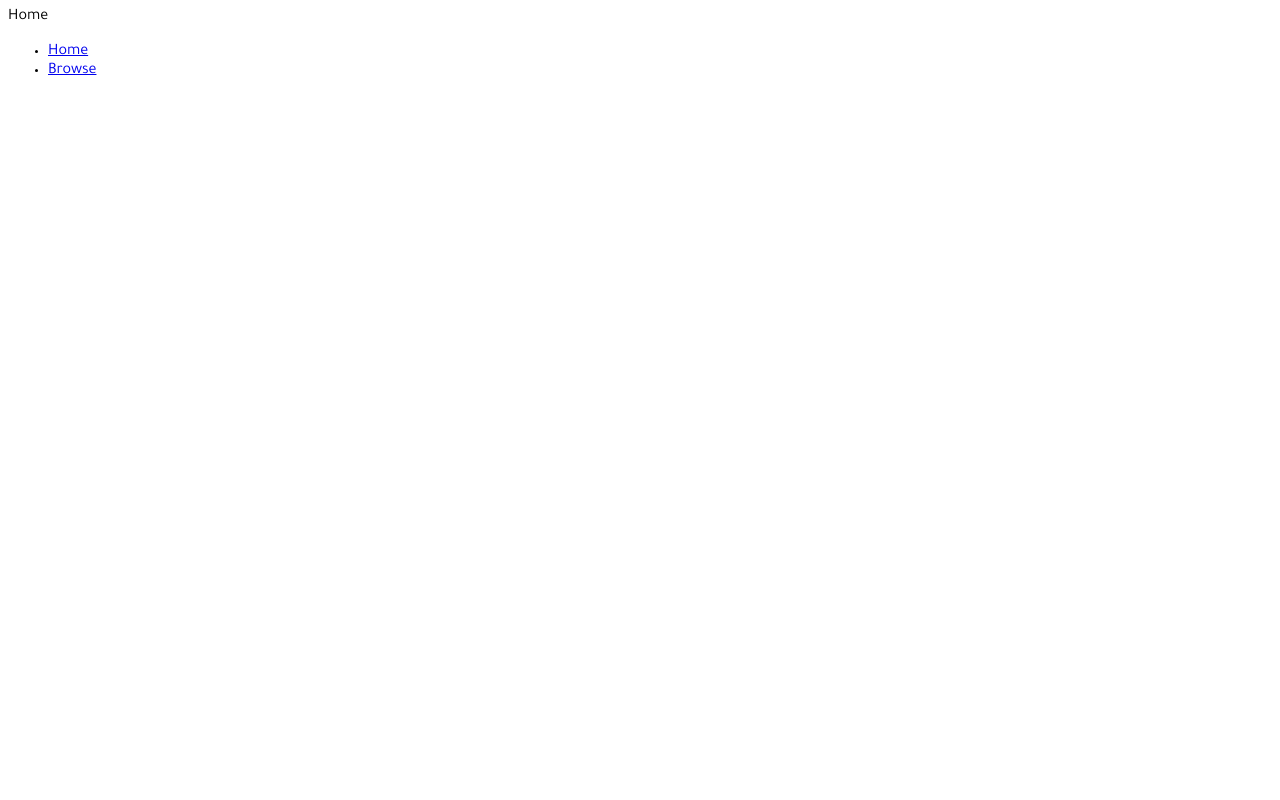
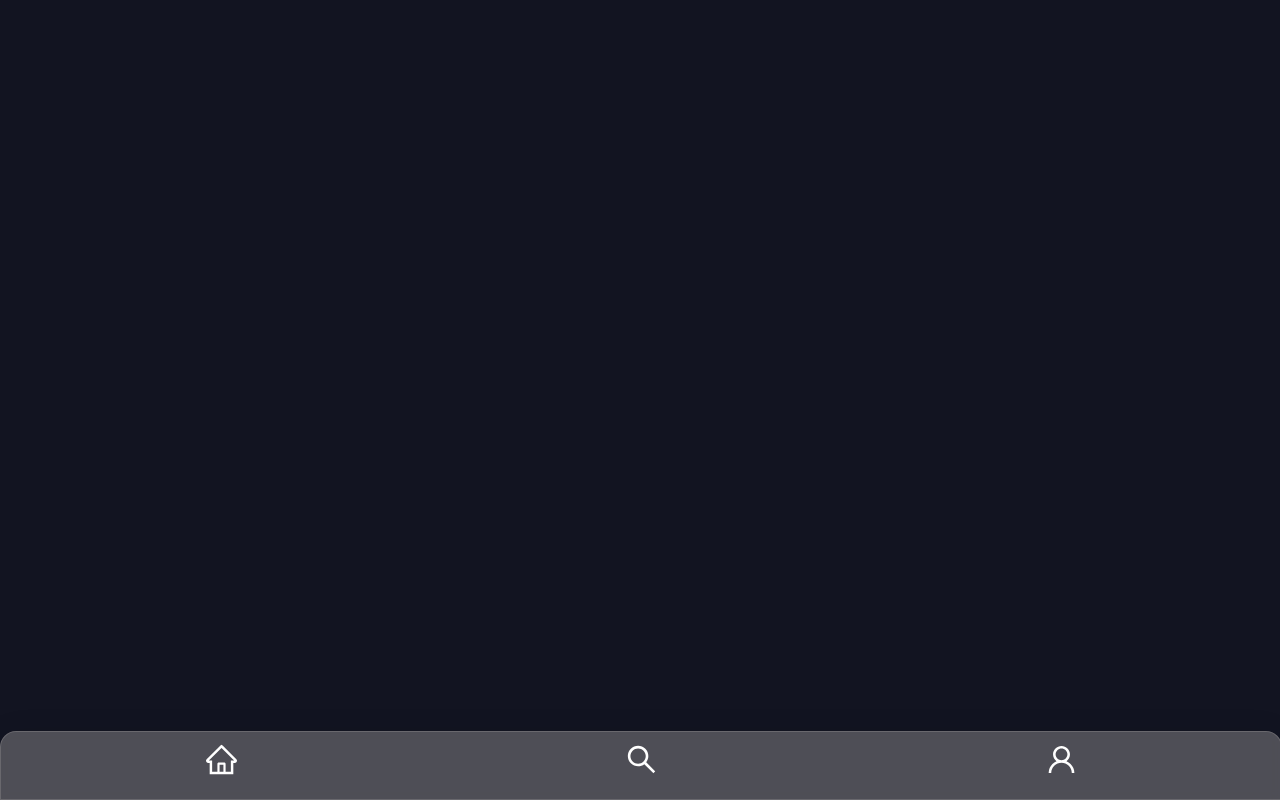
Before and after one commit to Zerowhizkey/FEUFLIX, a React (Vite) app: page / in a window 1280 px wide. Built offline with nearby package versions, Linux system fonts and the light colour scheme.

Commit message:
Finished navbar

```diff
--- a/src/App.css
+++ b/src/App.css
@@ -1,5 +1,9 @@
 #root {
-	font-family: 'Tajawal', sans-serif;
+	font-family: "Tajawal", sans-serif;
 	margin: 0;
 	padding: 0;
 }
+
+body {
+	background-color: #121421;
+}
--- a/src/App.jsx
+++ b/src/App.jsx
@@ -10,7 +10,7 @@ const router = createBrowserRouter([
 		element: <Root />,
 		children: [
 			{
-				index: true,
+				path: "home",
 				element: <Home />,
 			},
 			{
--- a/src/components/navbar/Navbar.jsx
+++ b/src/components/navbar/Navbar.jsx
@@ -1,15 +1,44 @@
 import React from "react";
-import { Link } from "react-router-dom";
-import "../navbar/Navbar";
+import { NavLink } from "react-router-dom";
+import "./navbar.scss";
+import { AiOutlineHome, AiOutlineSearch, AiOutlineUser } from "react-icons/ai";
 const Navbar = () => {
+	let activeStyle = {
+		color: "#2BB876",
+		fontSize: "x-large",
+		padding: "0.5em",
+	};
+	let inActiveStyle = {
+		color: "white",
+		fontSize: "x-large",
+		padding: "0.5em",
+	};
 	return (
-		<div>
-			<ul>
-				<li>
-					<Link to="/">Home</Link>
+		<div className="nav-container">
+			<ul className="nav-items">
+				<li className="NavItem">
+					<NavLink
+						to="home"
+						style={({ isActive }) => (isActive ? activeStyle : inActiveStyle)}
+					>
+						<AiOutlineHome size={35} />
+					</NavLink>
 				</li>
 				<li>
-					<Link to="browse">Browse</Link>
+					<NavLink
+						to="browse"
+						style={({ isActive }) => (isActive ? activeStyle : inActiveStyle)}
+					>
+						<AiOutlineSearch size={35}/>
+					</NavLink>
+				</li>
+				<li>
+					<NavLink
+						to={"*/"}
+						style={({ isActive }) => (isActive ? activeStyle : inActiveStyle)}
+					>
+						<AiOutlineUser size={35}/>
+					</NavLink>
 				</li>
 			</ul>
 		</div>
--- a/src/components/navbar/Navbar.scss
+++ b/src/components/navbar/Navbar.scss
@@ -1,3 +1,20 @@
-div{
-    background-color: black;
+.nav-container {
+	position: fixed;
+	bottom: 0;
+	left: 0;
+	width: 100%;
+	background: rgba(166, 163, 163, 0.41);
+	border-radius: 16px 16px 0px 0px;
+	box-shadow: 0 4px 30px rgba(0, 0, 0, 0.1);
+	backdrop-filter: blur(5px);
+	-webkit-backdrop-filter: blur(5px);
+	border: 1px solid rgba(166, 163, 163, 0.3);
 }
+
+.nav-items {
+	display: flex;
+	justify-content: space-around;
+	list-style: none;
+	margin: 0;
+	padding: 10px;
+}
```
